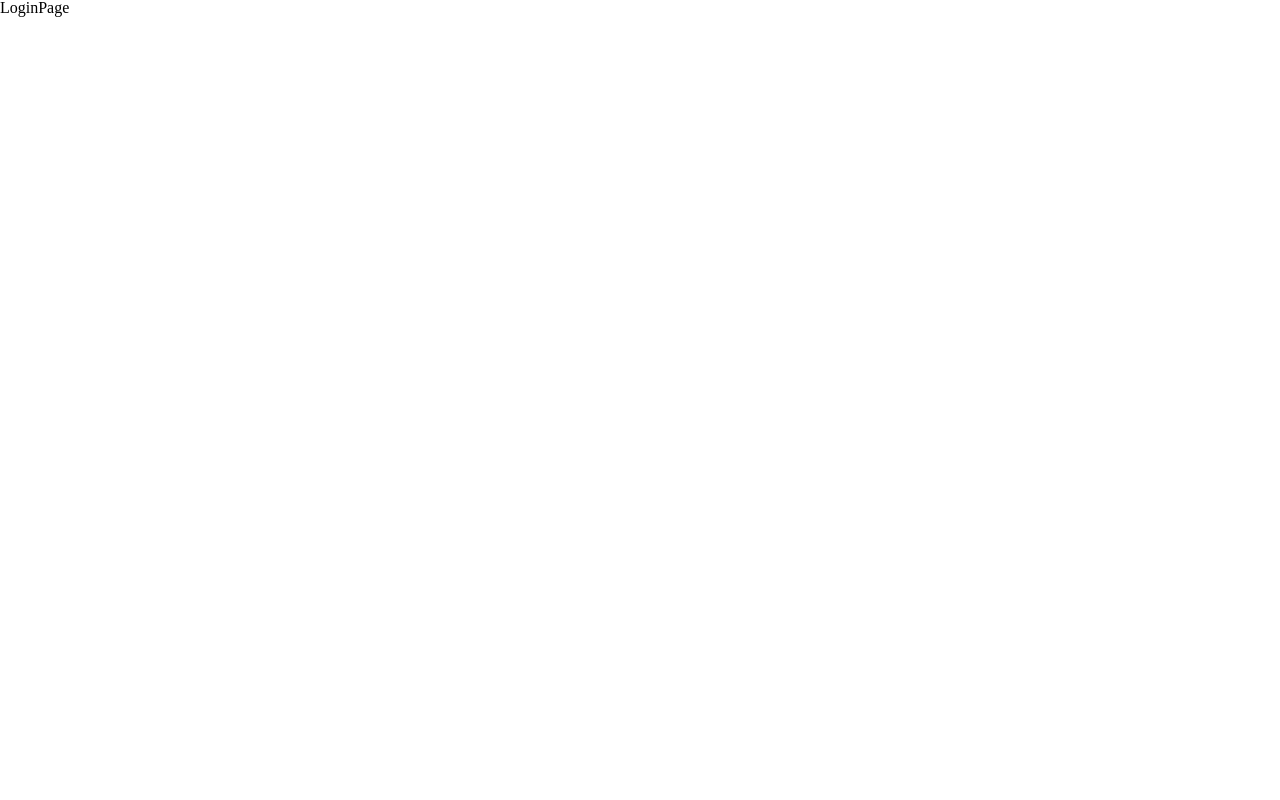
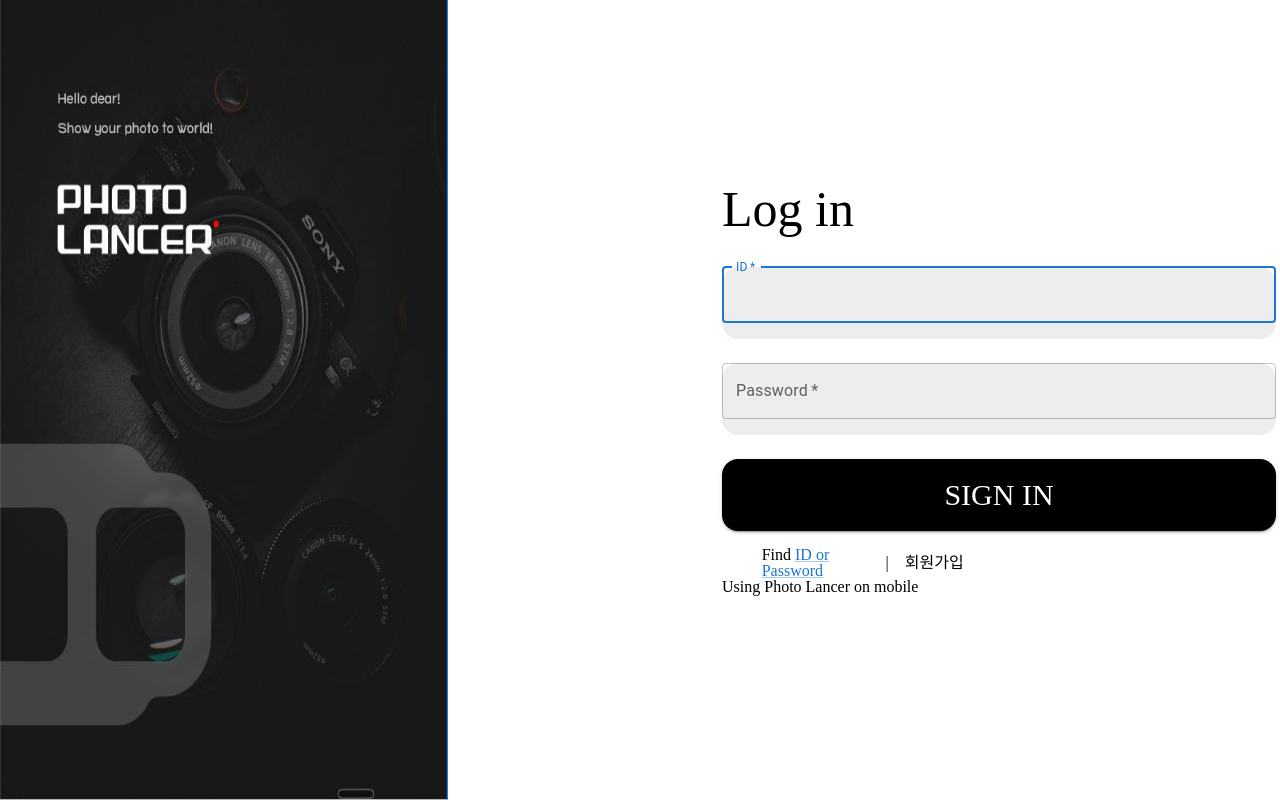
Before and after one commit to photoLancer/frontend, a React (Create React App) app: page /login in a window 1280 px wide. Built offline with nearby package versions, Linux system fonts and the light colour scheme.

Commit message:
[FE-04] 로그인

```diff
--- a/package.json
+++ b/package.json
@@ -3,12 +3,17 @@
   "version": "0.1.0",
   "private": true,
   "dependencies": {
+    "@emotion/react": "^11.11.1",
+    "@emotion/styled": "^11.11.0",
+    "@mui/icons-material": "^5.14.1",
+    "@mui/material": "^5.14.1",
     "@testing-library/jest-dom": "^5.16.5",
     "@testing-library/react": "^13.4.0",
     "@testing-library/user-event": "^13.5.0",
     "antd": "^5.7.0",
     "react": "^18.2.0",
     "react-dom": "^18.2.0",
+    "react-hook-form": "^7.45.2",
     "react-router-dom": "^6.14.0",
     "react-scripts": "5.0.1",
     "web-vitals": "^2.1.4"
--- a/src/routes/LoginPage/LoginPage.js
+++ b/src/routes/LoginPage/LoginPage.js
@@ -1,7 +1,94 @@
-import React from 'react';
+import React, { useState } from 'react';
+import TextField from '@mui/material/TextField';
+import Button from '@mui/material/Button';
+import Link from '@mui/material/Link';
+import Typography from '@mui/material/Typography';
+import Box from '@mui/material/Box';
+import Container from '@mui/material/Container';
+import Grid from '@mui/material/Grid';
+import styles from './LoginPage.module.css';
+import Login from './Login.JPG';
 
 function LoginPage() {
-  return <div>LoginPage</div>;
+  return (
+    <div className={styles.LoginPage}>
+      <img className={styles.L_img} src={Login} alt="login_camera" />
+      <Container component="main">
+        <Box sx={{ marginTop: '168px', display: 'flex', flexDirection: 'column', marginLeft: '250px', width: '35%' }}>
+          <Typography
+            component="h1"
+            variant="h5"
+            selected
+            sx={{
+              fontFamily: 'neurimbo Gothic',
+              fontWeight: '400',
+              fontSize: '50px',
+              lineHeight: '82.5px',
+            }}
+          >
+            Log in
+          </Typography>
+          <TextField
+            label="ID"
+            name="ID"
+            required
+            margin="normal"
+            autoFocus
+            sx={{
+              background: 'rgba(237, 237, 237, 1)',
+              width: '554px',
+              height: '72px',
+              border: 'none',
+              borderRadius: '16px',
+            }}
+          ></TextField>
+          <TextField
+            label="Password"
+            name="pwd"
+            sx={{
+              mt: 2,
+              background: 'rgba(237, 237, 237, 1)',
+              width: '554px',
+              height: '72px',
+              border: 'none',
+              borderRadius: '16px',
+            }}
+            margin="normal"
+            required
+          ></TextField>
+          <Button
+            type="submit"
+            variant="contained"
+            sx={{
+              mt: 2,
+              mb: 2,
+              backgroundColor: 'black',
+              width: '554px',
+              height: '72px',
+              borderRadius: '16px',
+              fontFamily: 'neurimbo Gothic',
+              fontSize: '30px',
+              fontWeight: '400',
+              lineHeight: '49px',
+              letterSpacing: '0em',
+              textAlign: 'center',
+            }}
+          >
+            Sign in
+          </Button>
+
+          <Grid container spacing={2} direction="row" justifyContent="center" alignItems="center">
+            <Grid item md={5}>
+              Find <Link>ID or Password</Link>
+            </Grid>
+            <Grid item>|</Grid>
+            <Grid item>회원가입</Grid>
+          </Grid>
+          <Grid container>Using Photo Lancer on mobile</Grid>
+        </Box>
+      </Container>
+    </div>
+  );
 }
 
 export default LoginPage;
--- /dev/null
+++ b/src/routes/LoginPage/LoginPage.module.css
@@ -0,0 +1,8 @@
+.LoginPage {
+  display: flex;
+  flex-direction: row;
+}
+.L_img {
+  height: 100vh;
+  width: 35%;
+}
```
Also changed, not shown: src/routes/LoginPage/Login.JPG (added), 1 other file (tests, documents, lock files or other folders).
